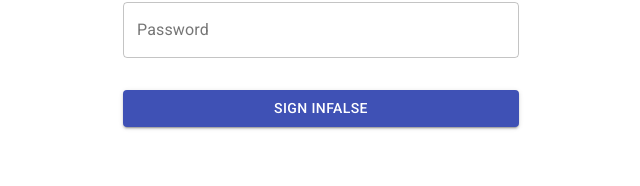
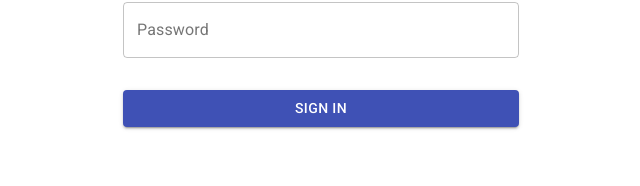
Before and after one commit to DEW211/temalab-frontend, a React (Create React App) app: page / in a window 1280 px wide. Shown: the part 254-440 px from the top of the page, without its empty margins (319-959 px from the left). Built offline with nearby package versions, Linux system fonts and the light colour scheme.

Commit message:
remove debug thingy

```diff
--- a/src/SignInClass.js
+++ b/src/SignInClass.js
@@ -123,7 +123,7 @@ class SignIn extends Component {
               color="primary"
               className={classes.submit}
             >
-              Sign in{this.state.loggedIn.toString()}
+              Sign in
             </Button>
           </form>
         </div>
```
